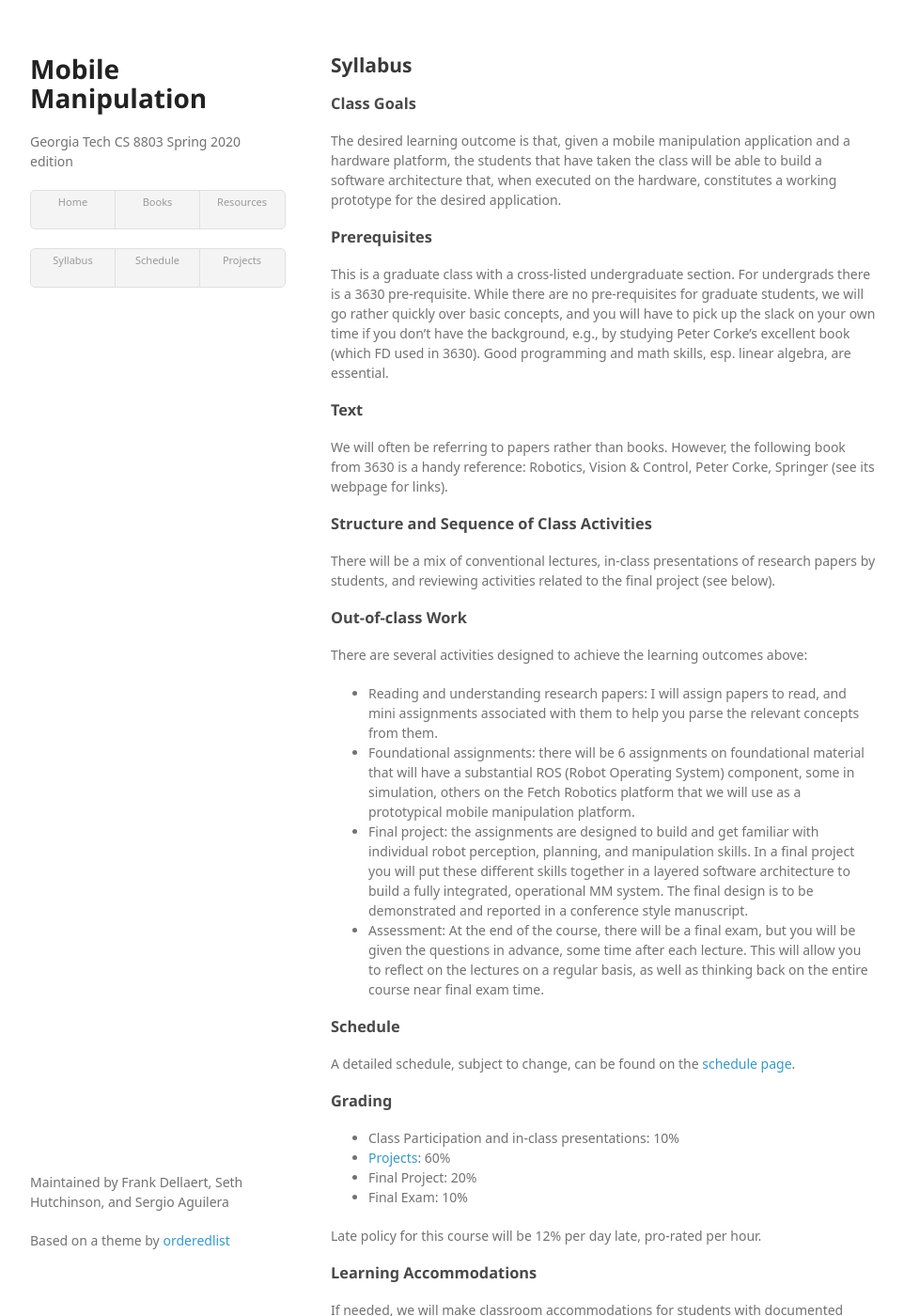
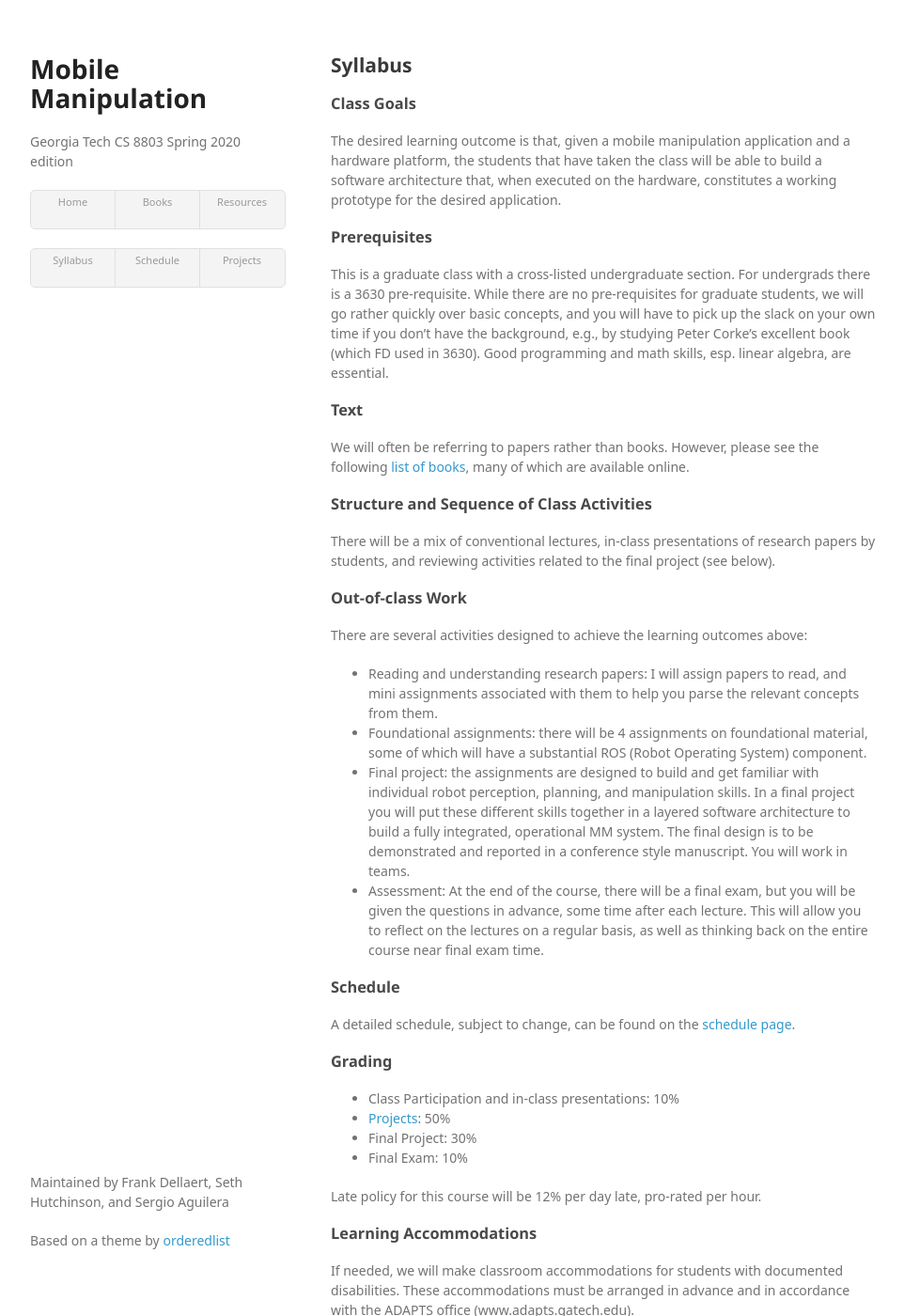
Before and after one commit to dellaert/20S-8803MM, a Jekyll site: the page built from syllabus.md, in a window 1280 px wide and 1400 px high. Shown: the whole window at 94% size, without its empty margins (158-1120 px from the left). Built offline with Jekyll 4.4.1, drawn with Linux system fonts in a browser that asks for light colours; some web fonts are replaced.

Commit message:
Syllabus

```diff
--- a/syllabus.md
+++ b/syllabus.md
@@ -12,7 +12,7 @@ The desired learning outcome is that, given a mobile manipulation application an
 This is a graduate class with a cross-listed undergraduate section. For undergrads there is a 3630 pre-requisite. While there are no pre-requisites for graduate students, we will go rather quickly over basic concepts, and you will have to pick up the slack on your own time if you don’t have the background, e.g., by studying Peter Corke’s excellent book (which FD used in 3630). Good programming and math skills, esp. linear algebra, are essential.
 
 ### Text
-We will often be referring to papers rather than books. However, the following book from 3630 is a handy reference: Robotics, Vision & Control, Peter Corke, Springer (see its webpage for links).
+We will often be referring to papers rather than books. However, please see the following [list of books](books.html), many of which are available online.
 
 ### Structure and Sequence of Class Activities
 There will be a mix of conventional lectures, in-class presentations of research papers by students, and reviewing activities related to the final project (see below).
@@ -20,8 +20,8 @@ There will be a mix of conventional lectures, in-class presentations of research
 ### Out-of-class Work
 There are several activities designed to achieve the learning outcomes above:
 * Reading and understanding research papers: I will assign papers to read, and mini assignments associated with them to help you parse the relevant concepts from them.
-* Foundational assignments: there will be 6 assignments on foundational material that will have a substantial ROS (Robot Operating System) component, some in simulation, others on the Fetch Robotics platform that we will use as a prototypical mobile manipulation platform.
-* Final project: the assignments are designed to build and get familiar with individual robot perception, planning, and manipulation skills. In a final project you will put these different skills together in a layered software architecture to build a fully integrated, operational MM system. The final design is to be demonstrated and reported in a conference style manuscript.
+* Foundational assignments: there will be 4 assignments on foundational material, some of which  will have a substantial ROS (Robot Operating System) component.
+* Final project: the assignments are designed to build and get familiar with individual robot perception, planning, and manipulation skills. In a final project you will put these different skills together in a layered software architecture to build a fully integrated, operational MM system. The final design is to be demonstrated and reported in a conference style manuscript. You will work in teams.
 * Assessment: At the end of the course, there will be a final exam, but you will be given the questions in advance, some time after each lecture. This will allow you to reflect on the lectures on a regular basis, as well as thinking back on the entire course near final exam time.
 
 ### Schedule
@@ -29,8 +29,8 @@ A detailed schedule, subject to change, can be found on the [schedule page](sche
 
 ### Grading
 * Class Participation and in-class presentations: 10%
-* [Projects](projects.md): 60%
-* Final Project: 20%
+* [Projects](projects.md): 50%
+* Final Project: 30%
 * Final Exam: 10%
 
 Late policy for this course will be 12% per day late, pro-rated per hour.
```
